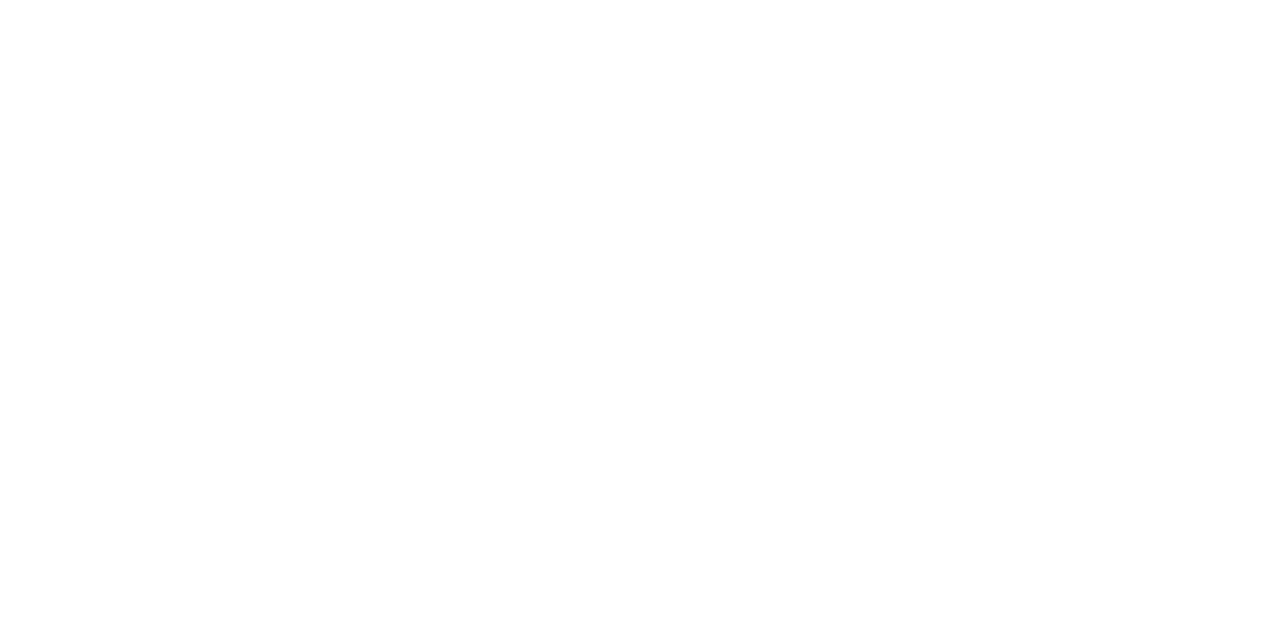
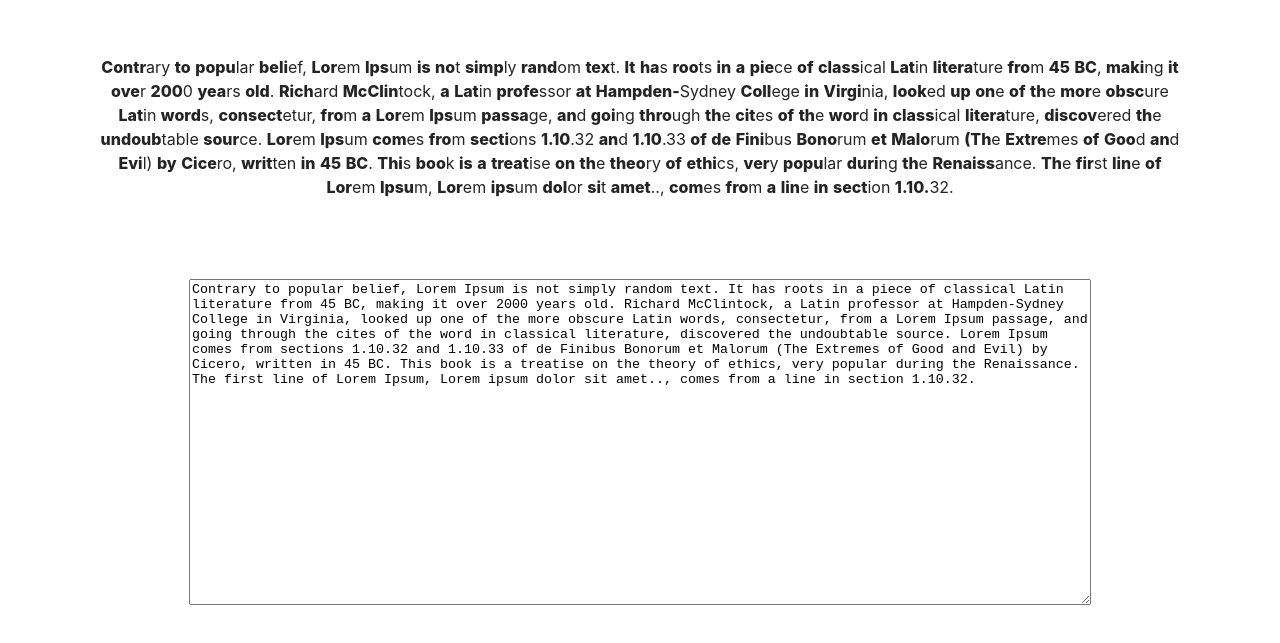
Before and after one commit to ITegs/bionic-reading, a Svelte app: page / in a window 1280 px wide. Shown: the part 107-750 px from the top of the page. Built offline with nearby package versions, Linux system fonts and the light colour scheme.

Commit message:
✨ basic functionality

```diff
--- a/src/App.svelte
+++ b/src/App.svelte
@@ -1,7 +1,33 @@
 <script lang="ts">
+  var text =
+    "Contrary to popular belief, Lorem Ipsum is not simply random text. It has roots in a piece of classical Latin literature from 45 BC, making it over 2000 years old. Richard McClintock, a Latin professor at Hampden-Sydney College in Virginia, looked up one of the more obscure Latin words, consectetur, from a Lorem Ipsum passage, and going through the cites of the word in classical literature, discovered the undoubtable source. Lorem Ipsum comes from sections 1.10.32 and 1.10.33 of de Finibus Bonorum et Malorum (The Extremes of Good and Evil) by Cicero, written in 45 BC. This book is a treatise on the theory of ethics, very popular during the Renaissance. The first line of Lorem Ipsum, Lorem ipsum dolor sit amet.., comes from a line in section 1.10.32.";
 </script>
 
-<main />
+<main>
+  <div class="output">
+    {#each text.split(" ") as t}
+      <b>{t.substring(0, t.length / 2 + 1)}</b>{t.substring(
+        t.length / 2 + 1,
+        t.length
+      )}
+      {" "}
+    {/each}
+  </div>
+  <textarea bind:value={text} placeholder="Your text here." />
+</main>
 
 <style>
+  .output {
+    text-align: center;
+    padding: 5rem;
+    padding-inline: 5vw;
+  }
+
+  b {
+    font-weight: 800;
+  }
+  textarea {
+    width: 70vw;
+    height: 40vh;
+  }
 </style>
--- a/src/app.css
+++ b/src/app.css
@@ -3,24 +3,14 @@
   line-height: 1.5;
   font-weight: 400;
 
-  color-scheme: light dark;
-  color: rgba(255, 255, 255, 0.87);
-  background-color: #242424;
+  color: #242424;
+  background-color: rgba(255, 255, 255, 0.87);
 
   font-synthesis: none;
   text-rendering: optimizeLegibility;
   -webkit-font-smoothing: antialiased;
   -moz-osx-font-smoothing: grayscale;
   -webkit-text-size-adjust: 100%;
-}
-
-a {
-  font-weight: 500;
-  color: #646cff;
-  text-decoration: inherit;
-}
-a:hover {
-  color: #535bf2;
 }
 
 body {
@@ -31,50 +21,9 @@
   min-height: 100vh;
 }
 
-h1 {
-  font-size: 3.2em;
-  line-height: 1.1;
-}
-
-.card {
-  padding: 2em;
-}
-
 #app {
   max-width: 1280px;
   margin: 0 auto;
   padding: 2rem;
   text-align: center;
 }
-
-button {
-  border-radius: 8px;
-  border: 1px solid transparent;
-  padding: 0.6em 1.2em;
-  font-size: 1em;
-  font-weight: 500;
-  font-family: inherit;
-  background-color: #1a1a1a;
-  cursor: pointer;
-  transition: border-color 0.25s;
-}
-button:hover {
-  border-color: #646cff;
-}
-button:focus,
-button:focus-visible {
-  outline: 4px auto -webkit-focus-ring-color;
-}
-
-@media (prefers-color-scheme: light) {
-  :root {
-    color: #213547;
-    background-color: #ffffff;
-  }
-  a:hover {
-    color: #747bff;
-  }
-  button {
-    background-color: #f9f9f9;
-  }
-}
```
